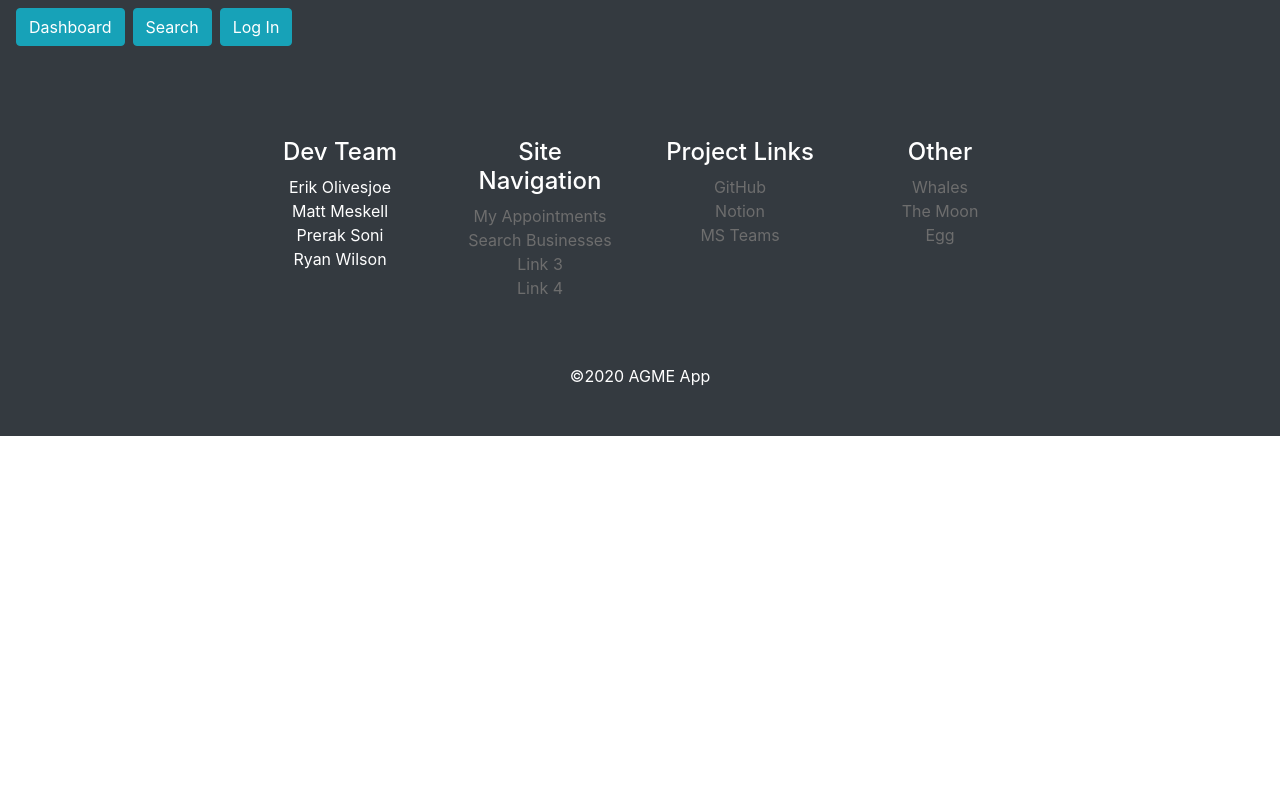
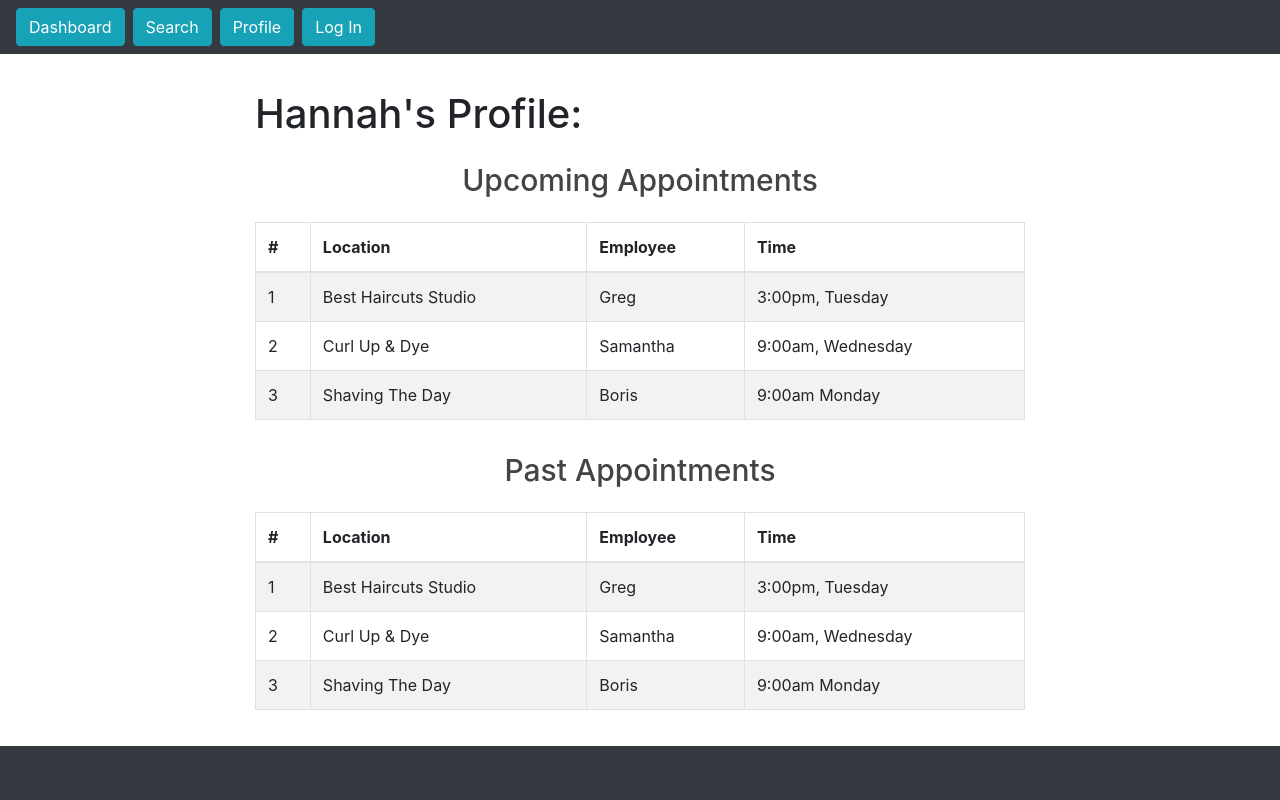
Before and after one commit to RMIT-SEPT/majorproject-7-tues-14-30-1, a React (Create React App) app in the folder FrontEnd/agme-app/: page /customerProfile in a window 1280 px wide. Shown: the top 800 px of the page. Built offline with nearby package versions, Linux system fonts and the light colour scheme.

Commit message:
added customer profile page, and refined header and footer

```diff
--- a/FrontEnd/agme-app/src/App.js
+++ b/FrontEnd/agme-app/src/App.js
@@ -5,6 +5,7 @@ import Search from './components/search/Search';
 import { BrowserRouter as Router, Route } from "react-router-dom";
 import './App.css';
 import Dashboard from './components/Dashboard';
+import CustomerProfile from './components/customerProfile/CustomerProfile';
 
 function App() {
   return (
@@ -15,9 +16,11 @@ function App() {
       <Header />
 
       <div>
+      <Route exact path="/" component={Dashboard} />
 
       <Route exact path="/dashboard" component={Dashboard} />
       <Route exact path="/search" component={Search} />
+      <Route exact path="/customerProfile" component={CustomerProfile} />
 
       </div>
 
--- /dev/null
+++ b/FrontEnd/agme-app/src/components/customerProfile/CustomerProfile.js
@@ -0,0 +1,92 @@
+import React, { Component } from 'react';
+import { Table } from 'react-bootstrap'
+
+
+
+class CustomerProfile extends Component {
+
+
+    render() {
+
+        return(
+
+        <div className="container">
+
+            { /* Heading */ }
+            <h1>Hannah's Profile:</h1>
+
+            <h4 className="heading">Upcoming Appointments</h4>
+
+            <Table striped bordered hover>
+                <thead>
+                    <tr>
+                    <th>#</th>
+                    <th>Location</th>
+                    <th>Employee</th>
+                    <th>Time</th>
+                    </tr>
+                </thead>
+
+                <tbody>
+                    <tr>
+                    <td>1</td>
+                    <td>Best Haircuts Studio</td>
+                    <td>Greg</td>
+                    <td>3:00pm, Tuesday</td>
+                    </tr>
+                    <tr>
+                    <td>2</td>
+                    <td>Curl Up & Dye</td>
+                    <td>Samantha</td>
+                    <td>9:00am, Wednesday</td>
+                    </tr>
+                    <tr>
+                    <td>3</td>
+                    <td>Shaving The Day</td>
+                    <td>Boris</td>
+                    <td>9:00am Monday</td>
+                    </tr>
+                </tbody>
+            </Table>
+
+
+            <h4 className="heading">Past Appointments</h4>
+
+            <Table striped bordered hover>
+                <thead>
+                    <tr>
+                    <th>#</th>
+                    <th>Location</th>
+                    <th>Employee</th>
+                    <th>Time</th>
+                    </tr>
+                </thead>
+
+                <tbody>
+                    <tr>
+                    <td>1</td>
+                    <td>Best Haircuts Studio</td>
+                    <td>Greg</td>
+                    <td>3:00pm, Tuesday</td>
+                    </tr>
+                    <tr>
+                    <td>2</td>
+                    <td>Curl Up & Dye</td>
+                    <td>Samantha</td>
+                    <td>9:00am, Wednesday</td>
+                    </tr>
+                    <tr>
+                    <td>3</td>
+                    <td>Shaving The Day</td>
+                    <td>Boris</td>
+                    <td>9:00am Monday</td>
+                    </tr>
+                </tbody>
+            </Table>
+
+        </div>
+        )
+
+    }
+
+} export default CustomerProfile;
--- a/FrontEnd/agme-app/src/components/layout/footer/Footer.js
+++ b/FrontEnd/agme-app/src/components/layout/footer/Footer.js
@@ -31,10 +31,9 @@ class Footer extends Component {
                                 <h4> Site Navigation </h4>
 
                                 <ul className='list-unstyled'>
-                                    <li><a href="/">My Appointments</a></li>
-                                    <li><a href="/">Search Businesses</a></li>
-                                    <li><a href="/">Link 3</a></li>
-                                    <li><a href="/">Link 4</a></li>
+                                    <li><a href="/dashboard">Dashboard</a></li>
+                                    <li><a href="/customerProfile">My Appointments</a></li>
+                                    <li><a href="/search">Search Businesses</a></li>
                                 </ul>
                             </div>
 
@@ -43,9 +42,9 @@ class Footer extends Component {
                                 <h4> Project Links </h4>
 
                                 <ul className='list-unstyled'>
-                                    <li><a href="/">GitHub</a></li>
-                                    <li><a href="/">Notion</a></li>
-                                    <li><a href="/">MS Teams</a></li>
+                                    <li><a href="https://github.com/RMIT-SEPT/majorproject-7-tues-14-30-1">GitHub</a></li>
+                                    <li><a href="https://www.notion.so/055f39ad9b6d4ae299c504284898af0e?v=741980e0b8ad48ccaa6d15ffc5b4814a">Notion</a></li>
+                                    <li><a href="https://teams.microsoft.com/l/channel/19%3aeccec53a4be34a9e854d23aa197b6d7b%40thread.tacv2/General?groupId=c34e6ea2-9f50-4637-8fef-86c7d42e188f&tenantId=d1323671-cdbe-4417-b4d4-bdb24b51316b">MS Teams</a></li>
                                 </ul>
                             </div>
 
@@ -54,9 +53,8 @@ class Footer extends Component {
                                 <h4> Other </h4>
 
                                 <ul className='list-unstyled'>
-                                    <li><a href="/">Whales</a></li>
-                                    <li><a href="/">The Moon</a></li>
-                                    <li><a href="/">Egg</a></li>
+                                    <li><a href="https://www.rmit.edu.au/">RMIT</a></li>
+                                    <li><a href="https://youtu.be/fhmeYoJZeOw">Punny</a></li>
                                 </ul>
                             </div>
 
--- a/FrontEnd/agme-app/src/components/layout/header/Header.js
+++ b/FrontEnd/agme-app/src/components/layout/header/Header.js
@@ -18,9 +18,15 @@ class Header extends Component {
                 <Button href="/search" variant="info">Search</Button>
             </div>
 
+
+            <div className="box">
+            <Button href="/customerProfile" variant="info">Profile</Button>
+            </div>
+
             <div className="box">
                 <Button href="/login" variant="info">Log In</Button>
             </div>
+
 
             </Nav>
 
```
